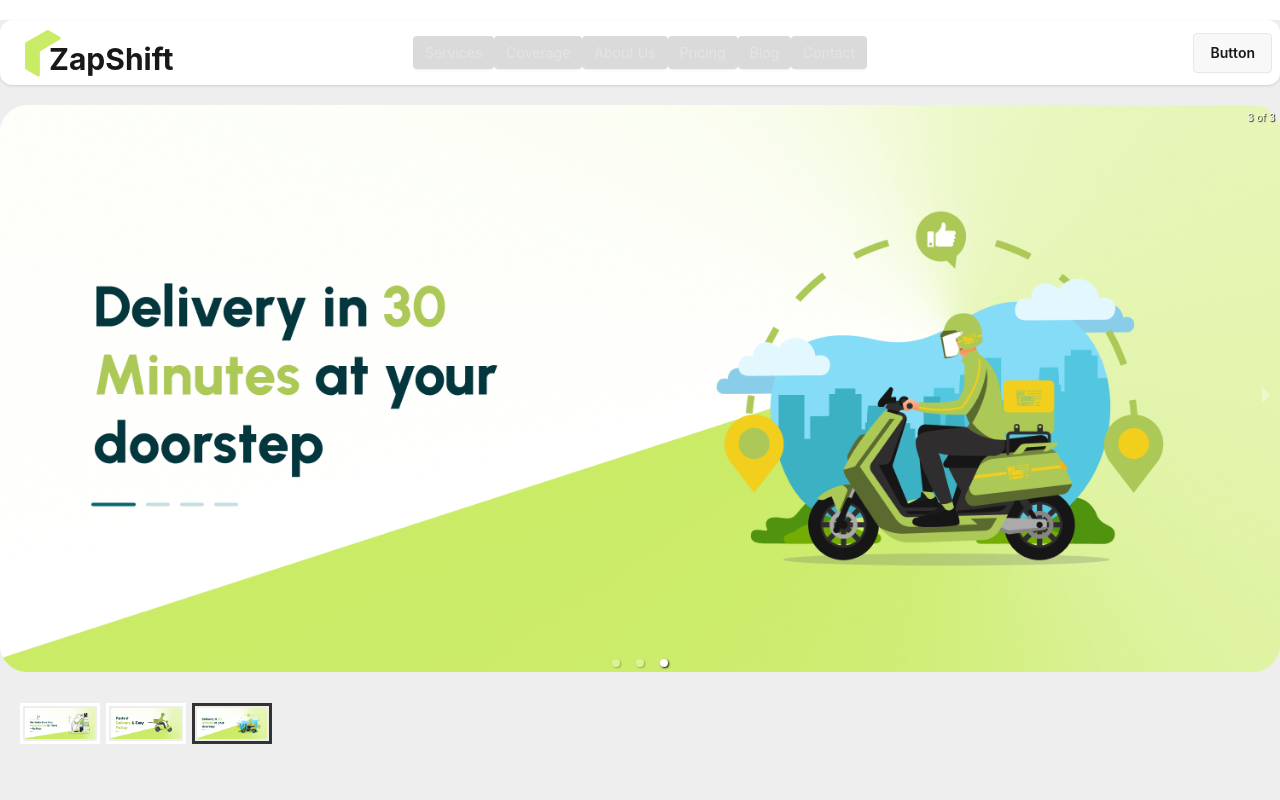
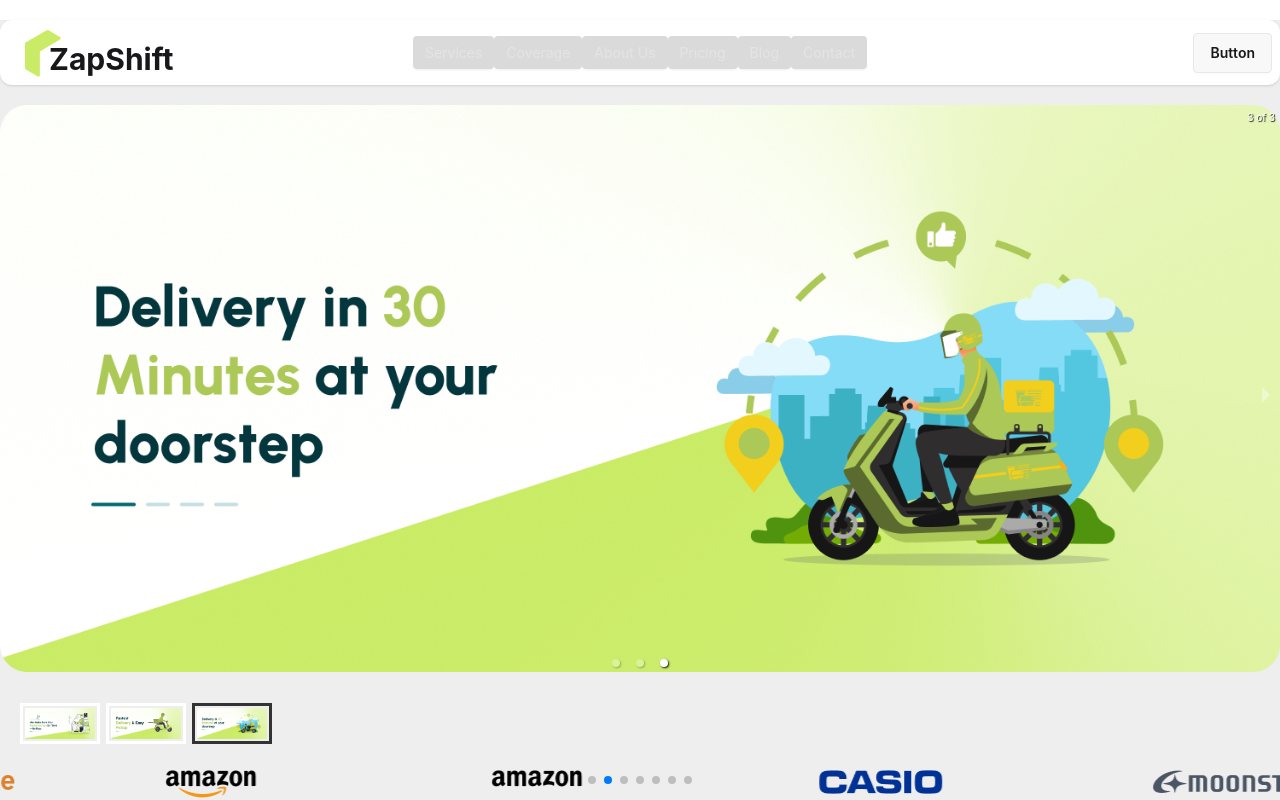
Before and after one commit to tarekhossenpc/ZAP-SHIFT-CLIENT, a React (Vite) app: page / in a window 1280 px wide. Shown: the top 800 px of the page. Built offline with nearby package versions, Linux system fonts and the light colour scheme.

Commit message:
slides section complete

```diff
--- a/package.json
+++ b/package.json
@@ -17,6 +17,7 @@
     "react-icons": "^5.7.0",
     "react-responsive-carousel": "^3.2.23",
     "react-router": "^7.18.3",
+    "swiper": "^14.2.0",
     "tailwindcss": "^4.3.3"
   },
   "devDependencies": {
--- a/src/layouts/RootLayout/RootLayout.jsx
+++ b/src/layouts/RootLayout/RootLayout.jsx
@@ -6,7 +6,7 @@ import HowItWorks from '../../components/HowItWorksSection/HowItWorks';
 
 const RootLayout = () => {
     return (
-        <div className='max-w-[1500px] mx-auto bg-base-300'>
+        <div className=' max-w-[1500px] mx-auto bg-base-300'>
             <Navbar></Navbar>
             <Outlet></Outlet>
             <HowItWorks></HowItWorks>
--- /dev/null
+++ b/src/pages/Home/Brands/Brands.jsx
@@ -0,0 +1,47 @@
+import { Swiper, SwiperSlide } from "swiper/react";
+import "swiper/css";
+import "swiper/css/pagination";
+import { Autoplay, Pagination } from "swiper/modules";
+import amazon from "../../../assets/brands/amazon.png";
+import amazonVector from "../../../assets/brands/amazon_vector.png";
+import casio from "../../../assets/brands/casio.png";
+import moonstar from "../../../assets/brands/moonstar.png";
+import randstad from "../../../assets/brands/randstad.png";
+import star from "../../../assets/brands/star.png";
+import startPeople from "../../../assets/brands/start_people.png";
+const brandLogos = [
+  amazon,
+  amazonVector,
+  casio,
+  moonstar,
+  randstad,
+  star,
+  startPeople,
+];
+const Brands = () => {
+  return (
+    <Swiper
+      slidesPerView={4}
+      centeredSlides={true}
+      spaceBetween={30}
+      grabCursor={true}
+      loop={true}
+      autoplay={{
+        delay: 1000,
+        disableOnInteraction: false,
+      }}
+      pagination={{
+        clickable: true,
+      }}
+      modules={[Pagination, Autoplay]}
+    >
+      {brandLogos.map((logo, index) => (
+        <SwiperSlide key={index}>
+          <img src={logo} alt="Brands Logo" />{" "}
+        </SwiperSlide>
+      ))}
+    </Swiper>
+  );
+};
+
+export default Brands;
--- a/src/pages/Home/Home/Home.jsx
+++ b/src/pages/Home/Home/Home.jsx
@@ -1,9 +1,11 @@
 import Banner from "../Banner/Banner";
+import Brands from "../Brands/Brands";
 
 const Home = () => {
     return (
         <div >
             <Banner></Banner>
+            <Brands></Brands>
         </div>
     );
 };
```
Also changed, not shown: 1 other file (tests, documents, lock files or other folders).
